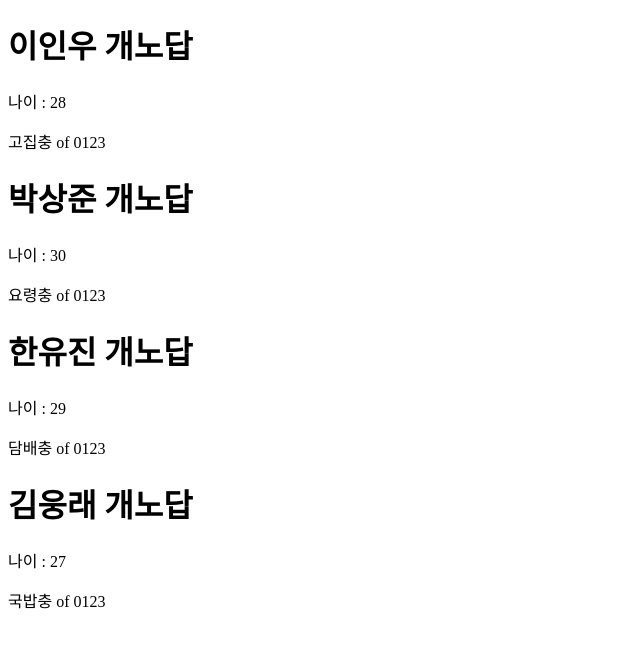
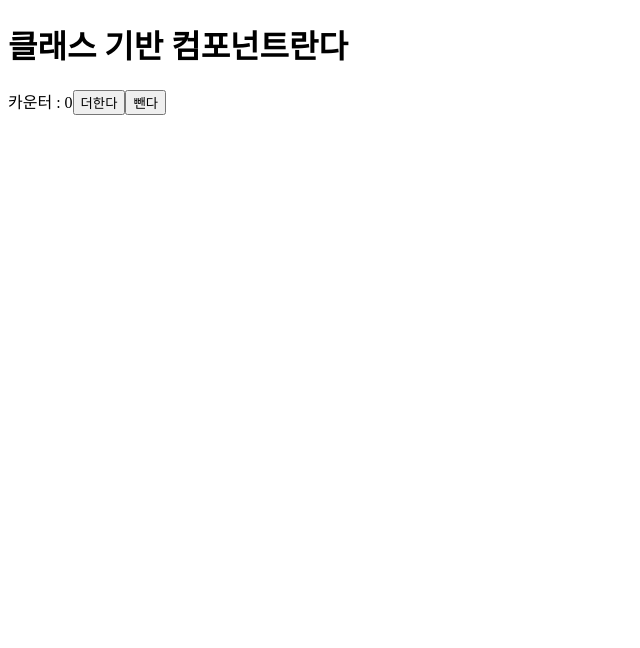
Before and after one commit to antlikelion/nomad-react, a React (Create React App) app: page / in a window 1280 px wide. Shown: the top 648 px of the page, without its empty margins (0-640 px from the left). Built offline with nearby package versions, Linux system fonts and the light colour scheme.

Commit message:
클래스형 컴포넌트 + 이벤트 수신

```diff
--- a/src/App.js
+++ b/src/App.js
@@ -2,65 +2,33 @@ import React from 'react';
 import PropTypes from 'prop-types';
 // 내가 전달받은 props가 내가 원하는 props인지 확인해주는 모듈
 
-// function Food(props) {
-function Food({ name, age, nick }) {
-  // props를 디스트럭쳐링한 형태
-  return (
-    <div>
-      <h1>{name} 개노답</h1>
-      <p>나이 : {age}</p>
-      <span>{nick} of 0123</span>
-    </div>
-  )
-  // jsx안에서 변수는 {}에 삽입하면 된다
+class App extends React.Component {
+  state = {
+    count: 0
+  }
+
+  add = () => {
+    console.log("add");
+  };
+  minus = () => {
+    console.log("minus");
+  };
+
+  // React.Component가 함수 기반 컴포넌트가 아닌 클래스 기반 컴포넌트이기에
+  // return이 아닌 render()메소드를 가진다
+  // 함수 기반 컴포넌트가 아닌 클래스 기반 컴포넌트를 쓰는 이유는 state때문이라고 함
+  render() {
+    return (
+      <div>
+        <h1>클래스 기반 컴포넌트란다</h1>
+        <span>카운터 : {this.state.count}</span>
+        <button onClick={this.add}>더한다</button>
+        {/* 여기의 onClick도 prop임!!! */}
+        <button onClick={this.minus}>뺀다</button>
+      </div>
+    )
+  }
 }
 
-// 여기서의 'propTypes'는 커스텀할 수 있는 것이 아님 반드시 'propTypes'이어야 함
-Food.propTypes = {
-  name: PropTypes.string.isRequired,
-  age: PropTypes.number.isRequired,
-  nick: PropTypes.string.isRequired
-}
-
-// 원래는 api에서 받아온 정보를 동적으로 렌더링하는 걸 보여주려는 의도지만,
-// 귀찮았는지 api를 안 줘서 내가 그냥 배열 만들었음.
-const foodILike = [
-  {
-    id: 1,
-    name: '이인우',
-    age: 28,
-    nick: '고집충'
-  }, {
-    id: 2,
-    name: '박상준',
-    age: 30,
-    nick: '요령충'
-  }, {
-    id: 3,
-    name: '한유진',
-    age: 29,
-    nick: '담배충'
-  }, {
-    id: 4,
-    name: '김웅래',
-    age: 27,
-    nick: '국밥충'
-  }
-]
-// react의 모든 element는 unique해야 하는데, 배열 안에 위치함으로써 unique함을 잃게 된다.
-// 따라서 이들을 식별할 수 있는 id값을 준 것.
-// 그리고 그 식별값을 컴포넌트에서는 key로 받는데 밑의 Food컴포넌트를 보자
-
-function App() {
-  return (
-    <div className="App">
-      {foodILike.map(({ id, name, age, nick }) => {
-        return <Food key={id} name={name} age={age} nick={nick}></Food>
-      })}
-      {/* 여기서 name같은 것들을 prop이라고 함 */}
-      {/* 이와 같은 prop은 해당 컴포넌트의 argument에 props라는 인자로 전달됨 */}
-    </div>
-  );
-}
 
 export default App;
```
